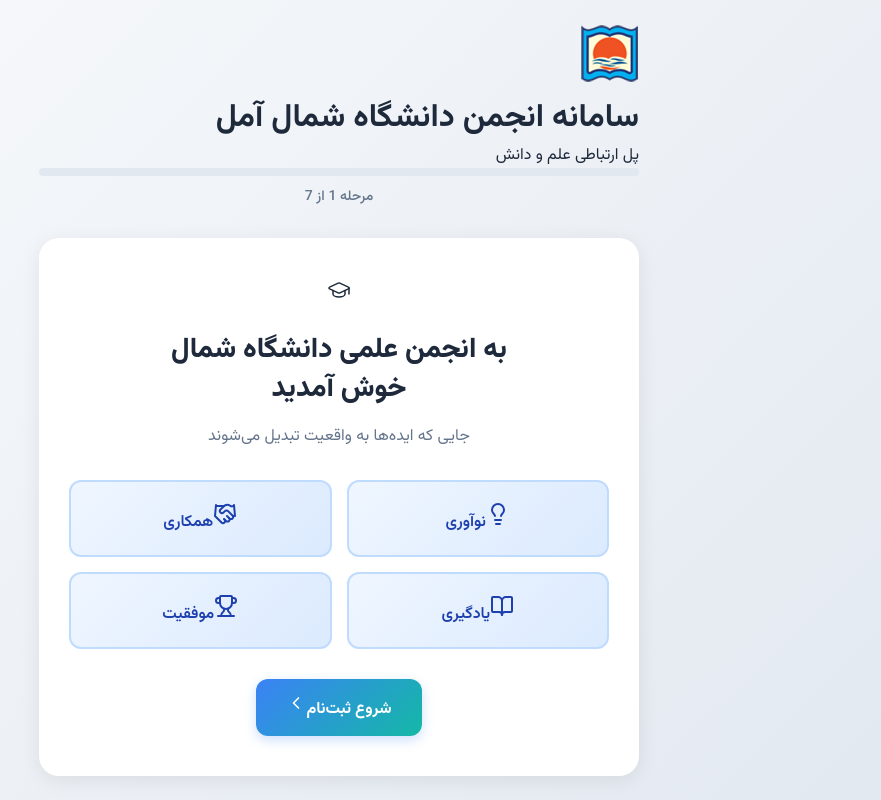
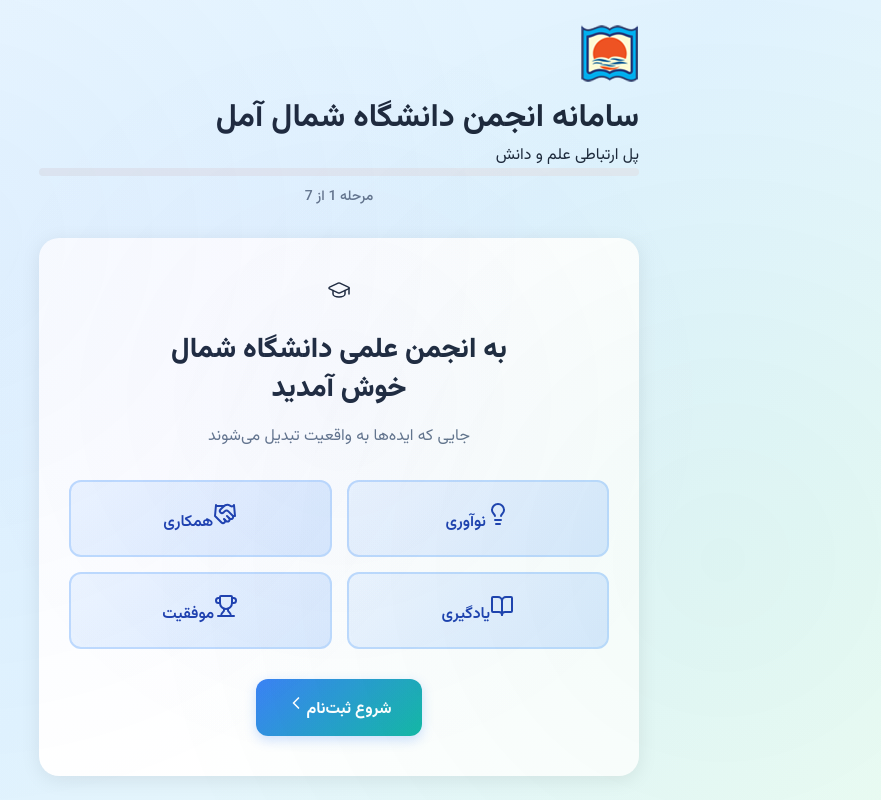
Before and after one commit to arman-shahhoseini/ShomalUniversity_AnjomanSystem, a React (Vite) app in the folder frontend/: page / in a window 1280 px wide. Shown: the whole page, without its empty margins (301-1182 px from the left). Built offline with nearby package versions, Linux system fonts and the light colour scheme; no server answers.

Commit message:
auto-commit for 23417e04-507e-45a8-ba33-a40617ebfd07

```diff
--- a/frontend/src/index.css
+++ b/frontend/src/index.css
@@ -1,4 +1,4 @@
-@import url('https://fonts.googleapis.com/css2?family=Vazirmatn:wght@400;500;600;700;800&display=swap');
+@import url('https://fonts.googleapis.com/css2?family=Vazirmatn:wght@300;400;500;600;700;800;900&display=swap');
 
 * {
   margin: 0;
@@ -13,10 +13,26 @@ html, body, #root {
 
 body {
   font-family: 'Vazirmatn', sans-serif;
-  background: linear-gradient(135deg, #f8fafc 0%, #e2e8f0 100%);
+  background: linear-gradient(135deg, #f0f9ff 0%, #e0f2fe 50%, #f0fdf4 100%);
   color: #1e293b;
   -webkit-font-smoothing: antialiased;
   -moz-osx-font-smoothing: grayscale;
+  position: relative;
+}
+
+body::before {
+  content: '';
+  position: fixed;
+  top: 0;
+  left: 0;
+  width: 100%;
+  height: 100%;
+  background-image:
+    radial-gradient(circle at 20% 30%, rgba(59, 130, 246, 0.05) 0%, transparent 50%),
+    radial-gradient(circle at 80% 70%, rgba(16, 185, 129, 0.05) 0%, transparent 50%),
+    radial-gradient(circle at 50% 50%, rgba(139, 92, 246, 0.03) 0%, transparent 50%);
+  pointer-events: none;
+  z-index: 0;
 }
 
 .app-wrapper {
```
